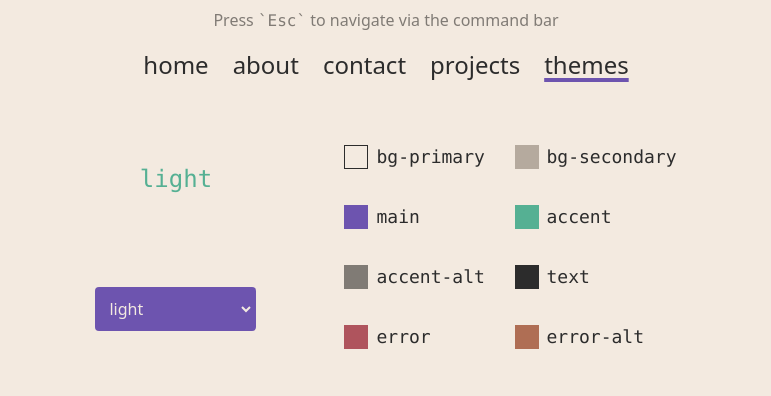
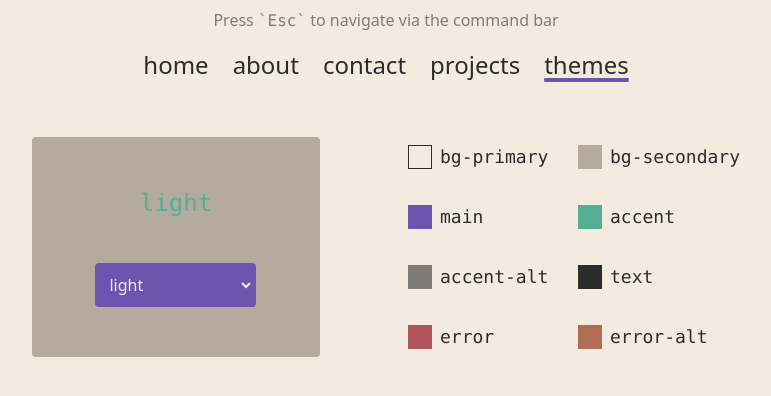
Before and after one commit to mikeycodingstuff/mikeycodingstuff.github.io, a Vue app: page /themes in a window 1280 px wide. Shown: the top 396 px of the page, without its empty margins (254-1025 px from the left). Built offline with nearby package versions, Linux system fonts and the light colour scheme.

Commit message:
add styling

```diff
--- a/src/components/themes/ThemeSwitcher.vue
+++ b/src/components/themes/ThemeSwitcher.vue
@@ -11,7 +11,7 @@ const colorMode = useColorMode({
 </script>
 
 <template>
-  <div class="grid gap-10 place-items-center">
+  <div class="p-12 rounded grid gap-10 place-items-center bg-theme-bg-secondary w-72">
     <p class="text-2xl text-center text-theme-accent font-mono lowercase transition-colors">
       {{ unKebab(colorMode) }}
     </p>
```
